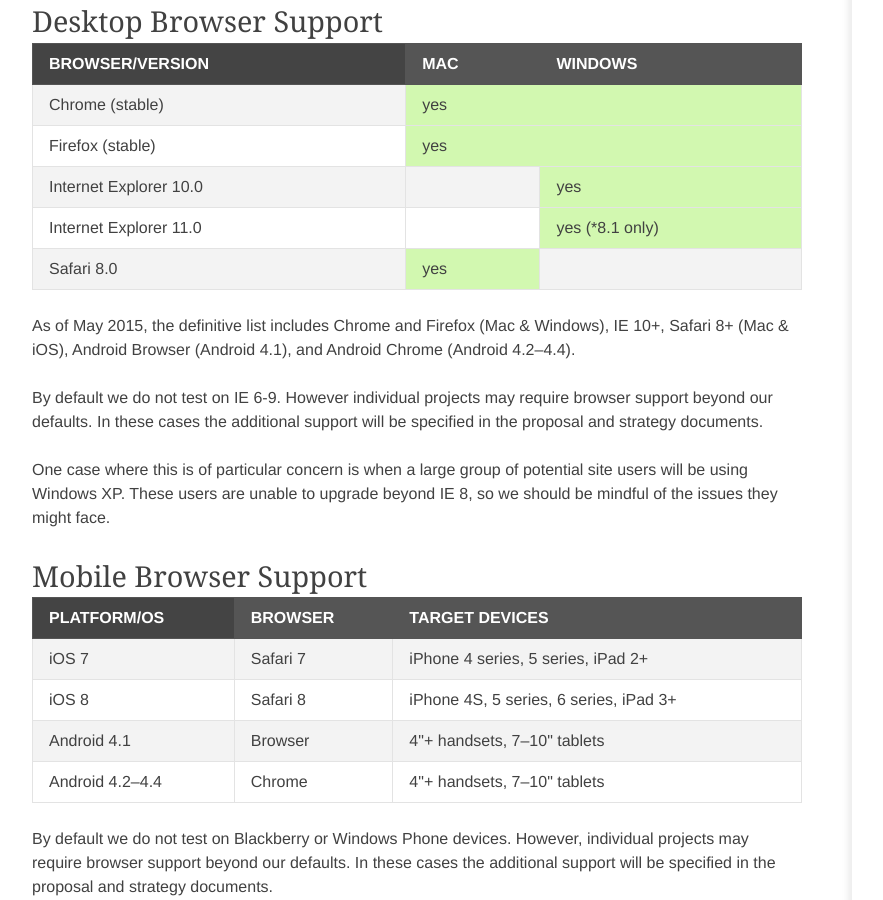
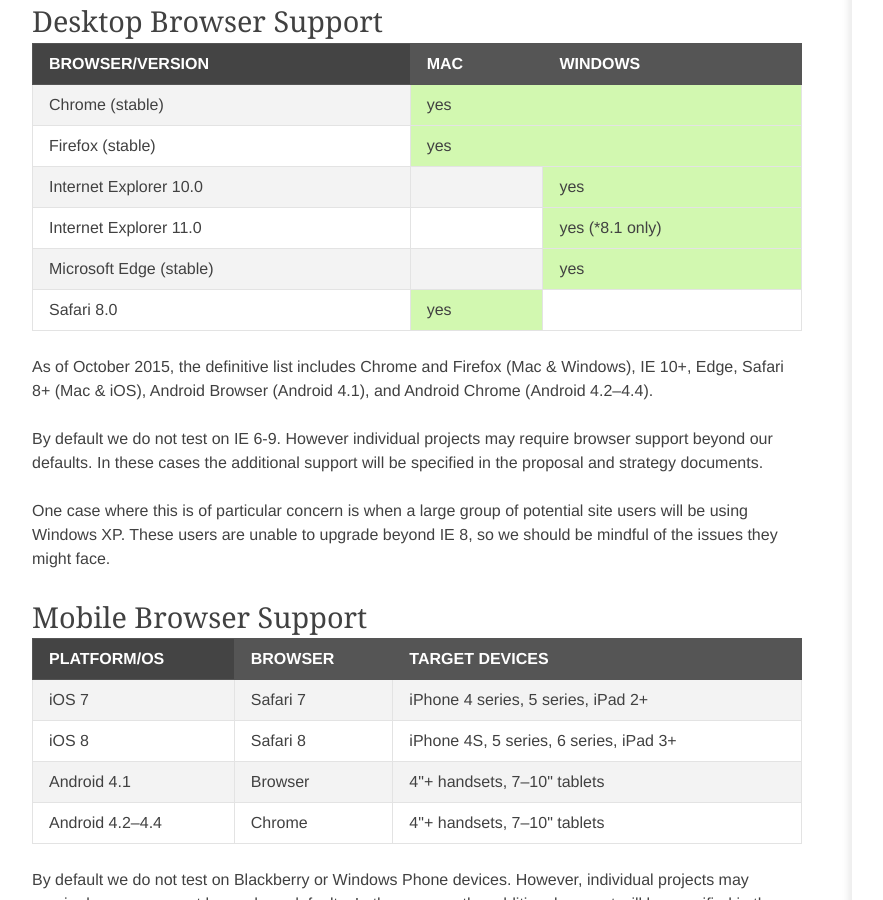
Before and after one commit to imarc/handbook, a Jekyll site: the page built from frontend.markdown, in a window 1280 px wide and 900 px high, scrolled down 7272 px. Shown: the whole window, without its empty margins (88-971 px from the left). Built offline with Jekyll 4.4.1, drawn with Linux system fonts in a browser that asks for light colours; nearby versions of some CDN libraries; some web fonts are replaced.

Commit message:
May => October
Add support for Microsoft Edge (stable).

```diff
--- a/frontend.markdown
+++ b/frontend.markdown
@@ -305,13 +305,18 @@
 		<td class="supported">yes (*8.1 only)</td>
 	</tr>
 	<tr>
+		<td>Microsoft Edge (stable)</td>
+		<td></td>
+		<td class="supported">yes</td>
+	</tr>
+	<tr>
 		<td>Safari 8.0</td>
 		<td class="supported">yes</td>
 		<td></td>
 	</tr>
 </table>
 
-As of May 2015, the definitive list includes Chrome and Firefox (Mac & Windows), IE 10+, Safari 8+ (Mac & iOS), Android Browser (Android 4.1), and Android Chrome (Android 4.2–4.4).
+As of October 2015, the definitive list includes Chrome and Firefox (Mac & Windows), IE 10+, Edge, Safari 8+ (Mac & iOS), Android Browser (Android 4.1), and Android Chrome (Android 4.2–4.4).
 
 By default we do not test on IE 6-9. However individual projects may require browser support beyond our defaults. In these cases the additional support will be specified in the proposal and strategy documents.
 
```
